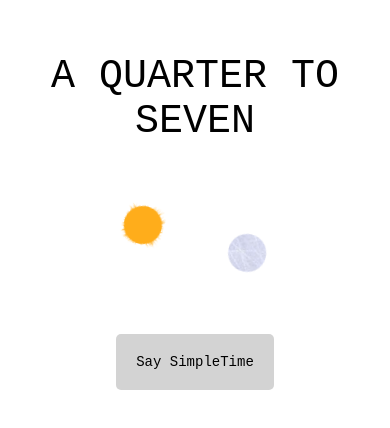
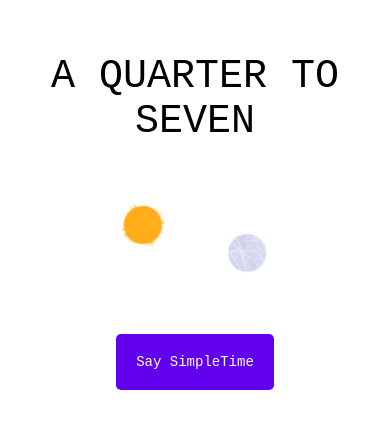
Before and after one commit to Kove-W-O-Salter/SimpleTime, a React Native app: screen / in a window 390 px wide. Shown: the part 200-628 px from the top of the page. Built offline with nearby package versions, Linux system fonts and the light colour scheme.

Commit message:
Improve stylesheets
* Improve/simplify stylesheets.
* Standardize colors.

```diff
--- a/SimpleTime/Frontend.tsx
+++ b/SimpleTime/Frontend.tsx
@@ -6,27 +6,23 @@ import {
     Image
 } from "react-native";
 import Backend from "./Backend";
-import Styles from "../assets/style/Style";
+import {styleSheet, Color} from "../assets/style/Style";
 
 export default class Frontend extends React.Component {
     public render(): JSX.Element {
         let sunAngle: number = this.backend.sunAngle();
-
-        if(sunAngle > 90 && sunAngle < 270) {
-            this.styles.enableDarkTheme();
-        } else {
-            this.styles.disableDarkTheme();
-        }
+        let usingDarkTheme: boolean = sunAngle > 90 && sunAngle < 270;
+        let styles: any = styleSheet(usingDarkTheme);
 
         return (
-            <View style={this.styles.styles().container}>
-                <Text style={[this.styles.styles().text, this.styles.styles().time]}>
+            <View style={styles.container}>
+                <Text style={[styles.text, styles.time]}>
                     {this.backend.simpleTime()}
                 </Text>
                 <Image source={require("../assets/img/day.png")} style={{ transform: [{ rotateZ: `${this.backend.sunAngle()}deg` }] }} />
-                <TouchableHighlight onPress={this.backend.saySimpleTime} underlayColor={this.styles.usingDarkTheme() ? "#212121" : "#ffffff"} activeOpacity={0.5}>
-                    <View style={this.styles.styles().button}>
-                        <Text style={this.styles.styles().text}>Say SimpleTime</Text>
+                <TouchableHighlight onPress={this.backend.saySimpleTime} underlayColor={usingDarkTheme ? Color.BackgroundDark : Color.BackgroundLight} activeOpacity={0.5}>
+                    <View style={styles.button}>
+                        <Text style={[styles.text, styles.buttonText]}>Say SimpleTime</Text>
                     </View>
                 </TouchableHighlight>
             </View>
@@ -46,5 +42,4 @@ export default class Frontend extends React.Component {
 
     private interval: number;
     private backend: Backend = new Backend();
-    private styles: Styles = new Styles();
 }
--- a/assets/style/Style.tsx
+++ b/assets/style/Style.tsx
@@ -1,71 +1,67 @@
 import {StyleSheet} from "react-native";
 
-export default class Styles {
-    public constructor() {
-        this.disableDarkTheme();
-    }
-
-    public usingDarkTheme = (): boolean => {
-        return this.useDarkTheme;
-    }
-
-    public enableDarkTheme = (): boolean => {
-        return (this.useDarkTheme = true);
-    }
-
-    public disableDarkTheme = (): boolean => {
-        return (this.useDarkTheme = false);
-    }
-
-    public toggleDarkTheme = (): boolean => {
-        return (this.useDarkTheme = !this.useDarkTheme);
-    }
-
-    public styles = (): any => {
-        return this.createStyles(this.usingDarkTheme())
-    }
-
-    private createStyles(_useDarkTheme: boolean): any {
+export function styleSheet(useDarkTheme: boolean) {
     return StyleSheet.create({
         container: {
             flex: 1,
             flexDirection: "column",
             alignItems: "center",
             justifyContent: "center",
-                color: _useDarkTheme ? this.colors.DarkForeground : this.colors.LightForeground,
-                backgroundColor: _useDarkTheme ? this.colors.DarkBackground : this.colors.LightBackground
+            color: useDarkTheme ? Color.ForegroundDark : Color.ForegroundLight,
+            backgroundColor: useDarkTheme ? Color.BackgroundDark : Color.BackgroundLight
         },
         text: {
-                color: _useDarkTheme ? this.colors.DarkForeground : this.colors.LightForeground,
             fontFamily: "monospace"
         },
         time: {
+            color: useDarkTheme ? Color.ForegroundDark : Color.ForegroundLight,
             fontSize: 40,
             flexWrap: "wrap",
             textAlign: "center",
-                marginLeft: 20,
-                marginRight: 20,
-                marginBottom: 20
+            marginLeft: Margin.Left,
+            marginRight: Margin.Right,
+            marginBottom: Margin.Bottom
         },
         button: {
-                backgroundColor: _useDarkTheme ? this.colors.DarkButton : this.colors.LightButton,
-                padding: 20,
+            backgroundColor: Color.Primary,
+            paddingTop: Padding.Top,
+            paddingBottom: Padding.Bottom,
+            paddingRight: Padding.Right,
+            paddingLeft: Padding.Left,
             borderRadius: 5,
             elevation: 5,
-                marginTop: 20,
+            marginTop: Margin.Top,
             fontFamily: "monospace"
+        },
+        buttonText: {
+            color: Color.ForegroundDark
         }
     });
 }
 
-    private useDarkTheme: boolean = false;
-    private colors: any = {
-        LightBackground: "#ffffff",
-        DarkBackground: "#212121",
-        LightForeground: "#000000",
-        DarkForeground: "#ffffff",
+export enum Color {
+    Primary = "#6200ee",
+    PrimaryVariant = "#3700b3",
+    Secondary = "#03dac6",
+    SecondaryVariant = "#018786",
 
-        DarkButton: "#303030",
-        LightButton: "#d3d3d3"
-    };
+    BackgroundDark = "#212121",
+    BackgroundLight = "#ffffff",
+
+    ForegroundDark = "#ffffff",
+    ForegroundLight = "#000000"
 }
+
+enum Padding {
+    Left = 20,
+    Right = 20,
+    Bottom = 20,
+    Top = 20
+}
+
+enum Margin {
+    Left = 20,
+    Right = 20,
+    Bottom = 20,
+    Top = 20
+}
```
Also changed, not shown: package.json (+2 -7 lines). Lines whose indentation alone changed are shown as unchanged.
